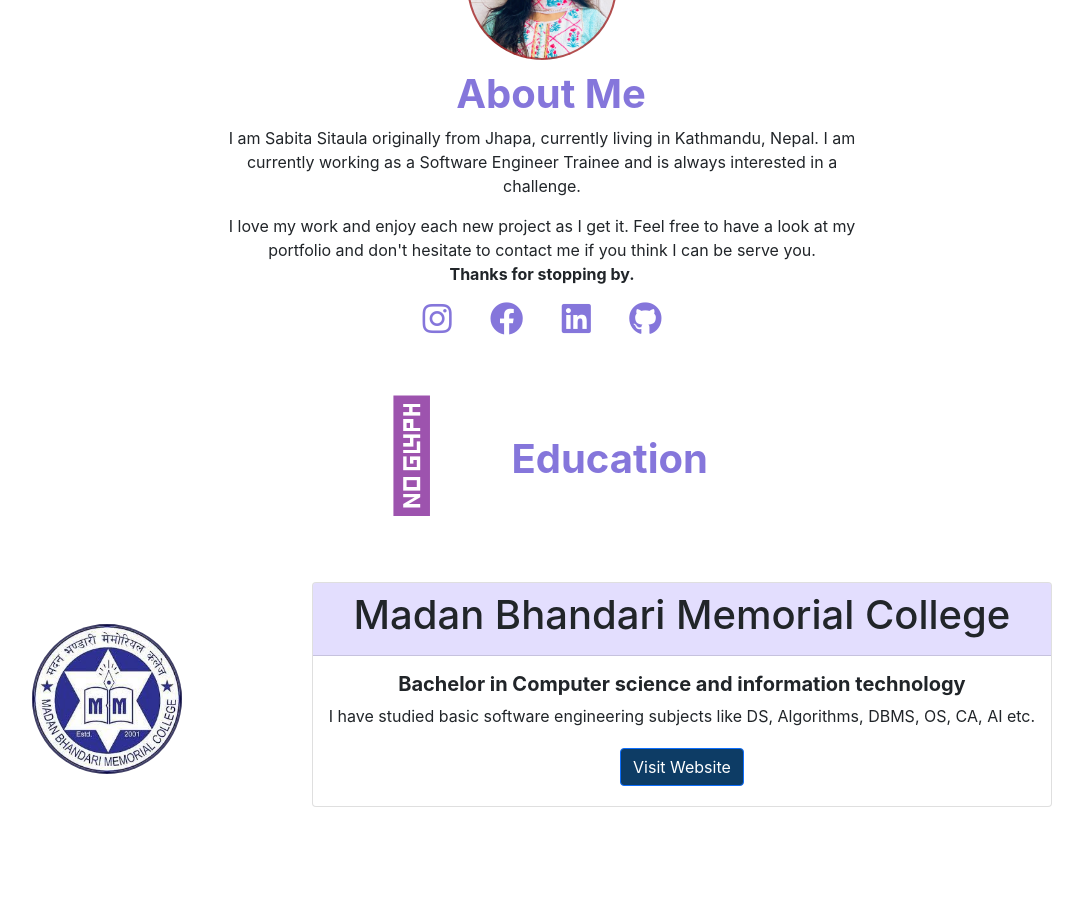
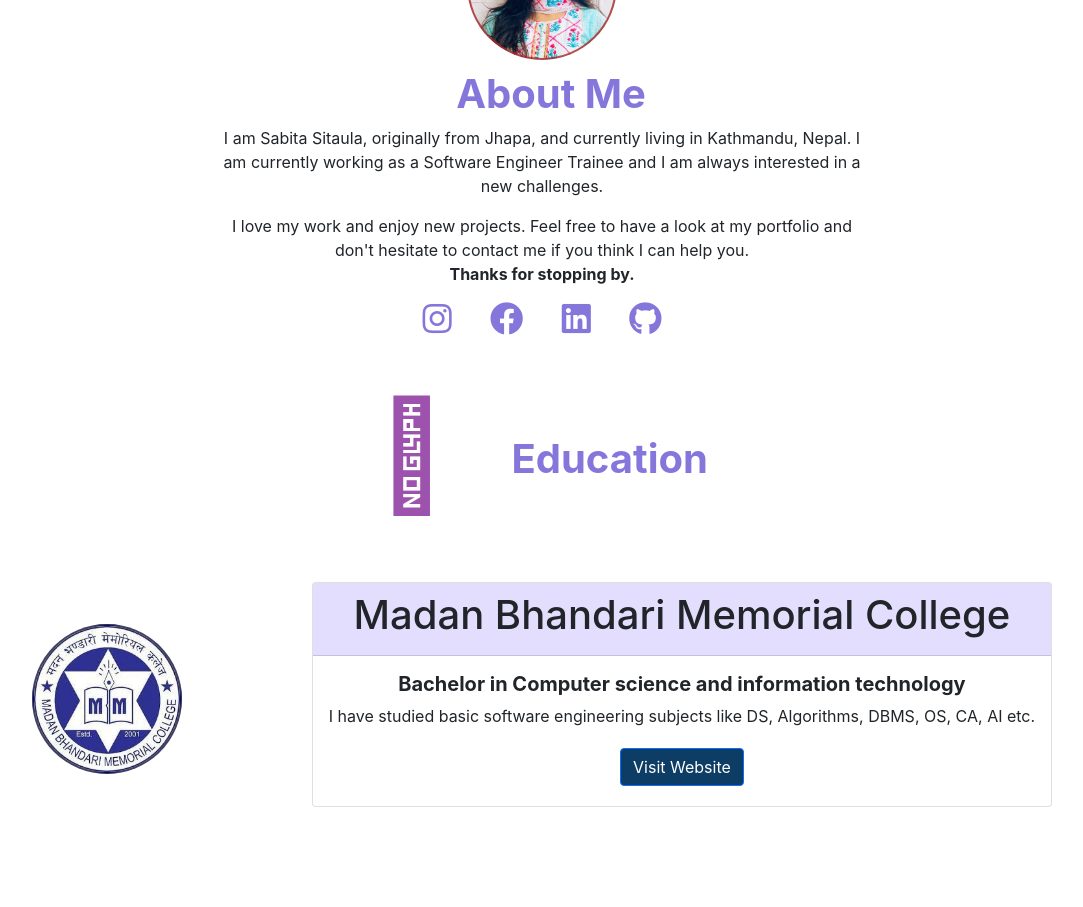
Before and after one commit to sabitasitaula/Portfolio, a React (Create React App) app: page / in a window 1280 px wide. Shown: the part 920-1827 px from the top of the page, without its empty margins (98-1181 px from the left). Built offline with nearby package versions, Linux system fonts and the light colour scheme.

Commit message:
changes in about page

```diff
--- a/public/index.html
+++ b/public/index.html
@@ -6,7 +6,7 @@
     <meta name="theme-color" content="#000000" />
     <meta
       name="description"
-      content="Web site created using create-react-app"
+      content="I am Sabita Sitaula originally from Jhapa, currently living in Kathmandu, Nepal. I am currently working as a Software Engineer Trainee and is always interested in a challenge."
     />
 
     <link
--- a/src/pages/About/About.jsx
+++ b/src/pages/About/About.jsx
@@ -12,24 +12,32 @@ const About = () => {
         <div className="aboutImage"></div>
         <h1>About Me</h1>
         <p>
-          I am Sabita Sitaula originally from Jhapa, currently living in
+          I am Sabita Sitaula, originally from Jhapa, and currently living in
           Kathmandu, Nepal. I am currently working as a Software Engineer
-          Trainee and is always interested in a challenge.
+          Trainee and I am always interested in a new challenges.
         </p>
         <p>
-          I love my work and enjoy each new project as I get it. Feel free to
+          I love my work and enjoy new projects. Feel free to
           have a look at my portfolio and don't hesitate to contact me if you
-          think I can be serve you.
+          think I can help you.
           <br />
           <span>Thanks for stopping by.</span>
         </p>
       </div>
 
       <div className="aboutIcon">
-        <a href="https://www.instagram.com/" target="_blank" rel="noreferrer">
+        <a
+          href="https://www.instagram.com/sabita_sitaula/"
+          target="_blank"
+          rel="noreferrer"
+        >
           <Icon icon="fab fa-instagram" />
         </a>
-        <a href="https://www.facebook.com/" target="_blank" rel="noreferrer">
+        <a
+          href="https://www.facebook.com/sabita.sitaula.79"
+          target="_blank"
+          rel="noreferrer"
+        >
           <Icon icon="fab fa-facebook" />
         </a>
         <a
--- a/src/pages/Banner/Banner.jsx
+++ b/src/pages/Banner/Banner.jsx
@@ -17,14 +17,14 @@ const Banner = () => {
         </div>
         <div className="bannerIcon">
             <a
-              href="https://www.instagram.com/"
+              href="https://www.instagram.com/sabita_sitaula/"
               target="_blank"
               rel="noreferrer"
             >
               <Icon icon="fab fa-instagram" />
             </a>
             <a
-              href="https://www.facebook.com/"
+              href="https://www.facebook.com/sabita.sitaula.79"
               target="_blank"
               rel="noreferrer"
             >
--- a/src/pages/Contact/Contact.jsx
+++ b/src/pages/Contact/Contact.jsx
@@ -27,7 +27,7 @@ function Contact() {
     // console.log(formErrors)
     if (Object.keys(formErrors).length === 0) {
       axios
-        .post("http://localhost:4000/contact/", {
+        .post("https://immense-tor-87617.herokuapp.com/contact/", {
           fullName: formValues.fullName,
           email: formValues.email,
           message: formValues.textarea,
--- a/src/pages/Projects/Project.jsx
+++ b/src/pages/Projects/Project.jsx
@@ -13,7 +13,7 @@ const Project = () => {
     setIsLoading(true);
     axios
       // .get("https://api.github.com/users/sabitasitaula/repos?per_page=6")
-      .get("http://localhost:4000/project/6")
+      .get("https://immense-tor-87617.herokuapp.com/project/6")
       .then((res) => {
         setIsLoading(false);
         setProject(res.data);
```
